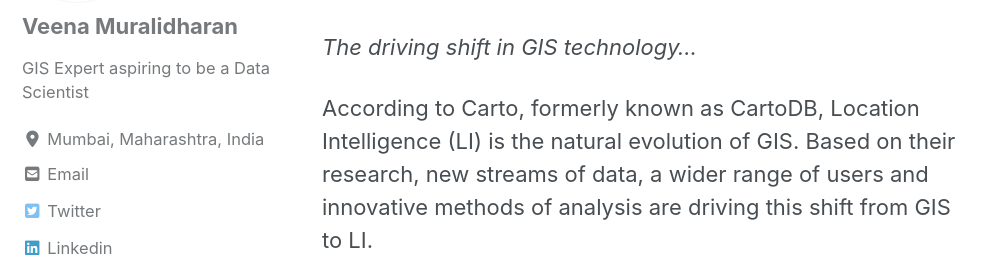
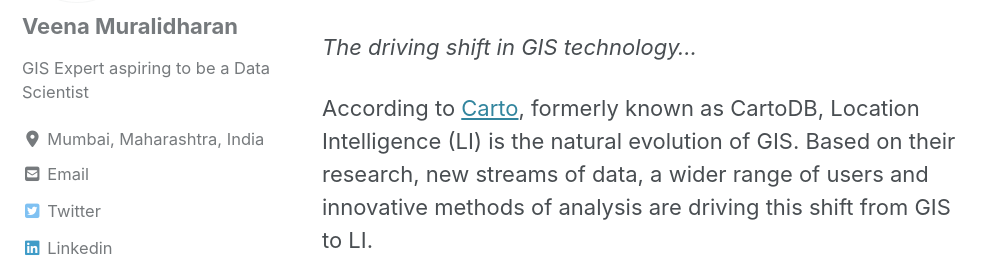
Before and after one commit to veena1486/veena1486.github.io, a Jekyll site: the page built from _posts/2020-01-03-gisli.md, in a window 1280 px wide and 900 px high, scrolled down 978 px. Shown: the part 165-439 px from the top of the window, without its empty margins (0-999 px from the left). Built offline with Jekyll 4.4.1, drawn with Linux system fonts in a browser that asks for light colours; cached includes are drawn as plain includes; nearby versions of some CDN libraries; part of the change alters nothing that is shown.

```diff
--- a/_posts/2020-01-03-gisli.md
+++ b/_posts/2020-01-03-gisli.md
@@ -17,7 +17,7 @@ Technology is changing at a fast pace and it is surely having a domino effect gl
 
 *The driving shift in GIS technology...*
 
-According to Carto, formerly known as CartoDB, Location Intelligence (LI) is the natural evolution of GIS. Based on their research, new streams of data, a wider range of users and innovative methods of analysis are driving this shift from GIS to LI.
+According to [Carto](https://geoawesomeness.com/quest-insights-shift-location-intelligence/), formerly known as CartoDB, Location Intelligence (LI) is the natural evolution of GIS. Based on their research, new streams of data, a wider range of users and innovative methods of analysis are driving this shift from GIS to LI.
 
 To understand this shift, let’s take a look at the historical evolution of GIS and LI.
 
```
